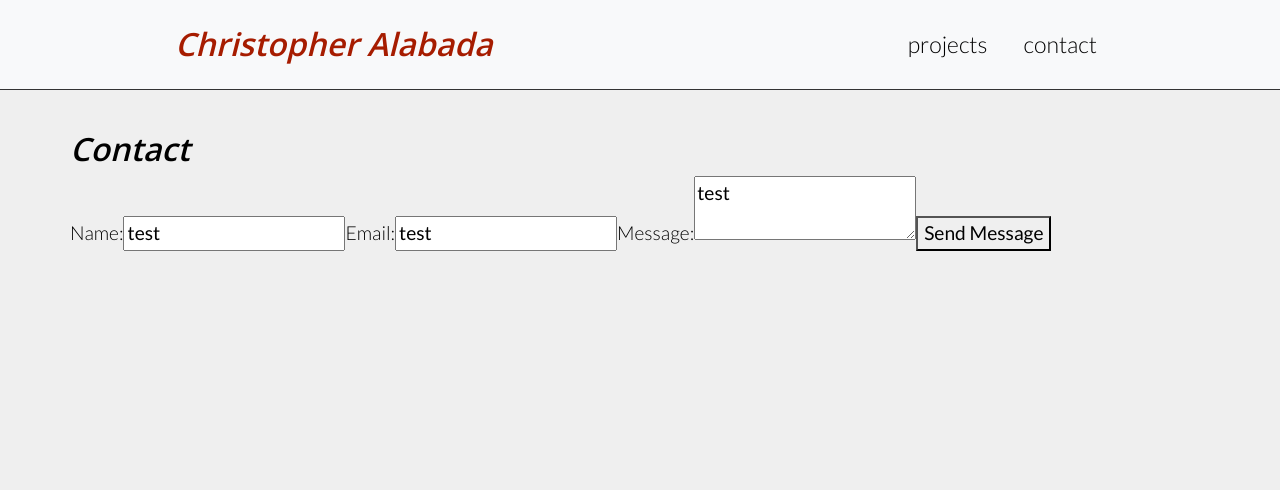
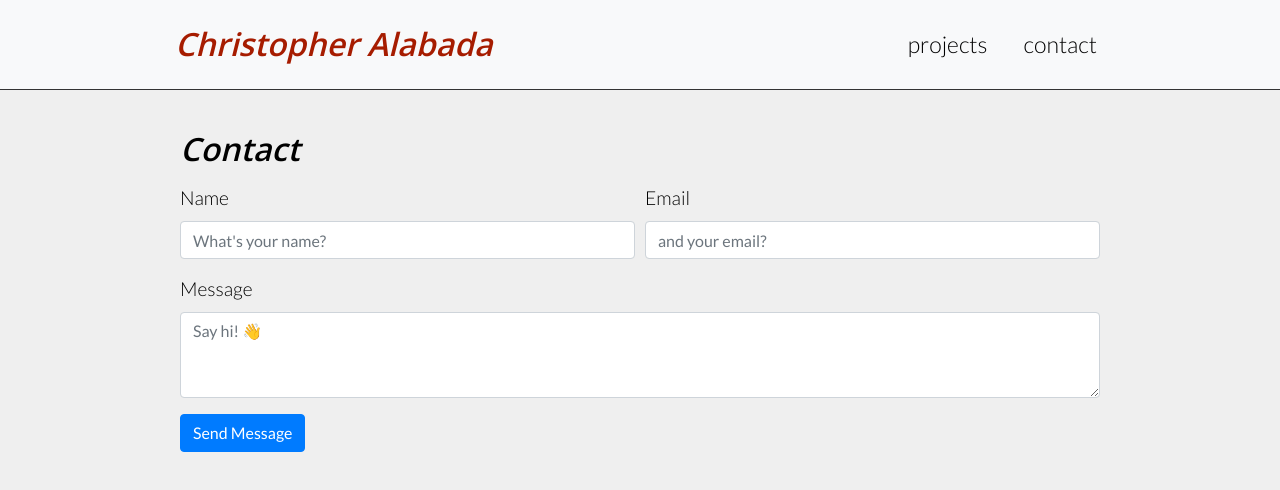
Before and after one commit to christopher-alabada/portfolio, a React (Create React App) app in the folder frontend/: page /contact in a window 1280 px wide. Shown: the top 490 px of the page. Built offline with nearby package versions, Linux system fonts and the light colour scheme; no server answers.

Commit message:
Basic form structure in contact page

```diff
--- a/frontend/src/components/pages/Contact.js
+++ b/frontend/src/components/pages/Contact.js
@@ -1,11 +1,16 @@
 import React from 'react';
 import Server from '../../api/Server';
+import Form from 'react-bootstrap/Form';
+import Row from 'react-bootstrap/Row';
+import Col from 'react-bootstrap/Col';
+import Button from 'react-bootstrap/Button';
 
 
 class Contact extends React.Component {
-  state = { token: '', name: 'test', email: 'test', message: 'test' };
+  state = { token: '', name: '', email: '', message: '' };
 
   inputChange = event => {
+    console.log(event);
     const target = event.target;
 
     this.setState({ [target.name]: target.value });
@@ -36,41 +41,36 @@ class Contact extends React.Component {
   render() {
     console.log('render: ', this.state);
     return(
-      <div className="main-content">
-        <h2>Contact</h2>
-        <div>
-          <form>
-            <div>
-              <label>
-                Name:
-                <input
-                  type="text"
-                  name="name"
-                  value={this.state.name}
-                  onChange={this.inputChange}
-                />
-              </label>
-              <label>
-                Email:
-                <input
-                  type="text"
-                  name="email"
-                  value={this.state.email}
-                  onChange={this.inputChange}
-                />
-              </label>
-              <label>
-                Message:
-                <textarea
-                  name="message"
-                  value={this.state.message}
-                  onChange={this.inputChange}
-                />
-              </label>
-              <button onClick={this.submitForm}>Send Message</button>
-            </div>
-          </form>
+      <div className="col-md-10 offset-md-1">
+        <div className="row">
+          <div className="col-md-12">
+            <h2 className="mb-3">Contact</h2>
+          </div>
         </div>
+
+        <Form>
+          <Form.Row>
+            <Form.Group as={Col} controlId="formGridName">
+              <Form.Label>Name</Form.Label>
+              <Form.Control type="text" name="name" placeholder="What's your name?" value={this.state.name} onChange={this.inputChange} />
+            </Form.Group>
+
+            <Form.Group as={Col} controlId="formGridEmail">
+              <Form.Label>Email</Form.Label>
+              <Form.Control type="text" name="email" placeholder="and your email?" value={this.state.email} onChange={this.inputChange} />
+            </Form.Group>
+          </Form.Row>
+
+          <Form.Row>
+            <Form.Group as={Col} controlId="formGridMessage">
+              <Form.Label>Message</Form.Label>
+              <Form.Control as="textarea" rows="3" name="message" placeholder="Say hi! 👋" value={this.state.message} onChange={this.inputChange} />
+            </Form.Group>
+          </Form.Row>
+
+          <Button onClick={this.submitForm} variant="primary">Send Message</Button>
+        </Form>
+
       </div>
     );
   }
```
